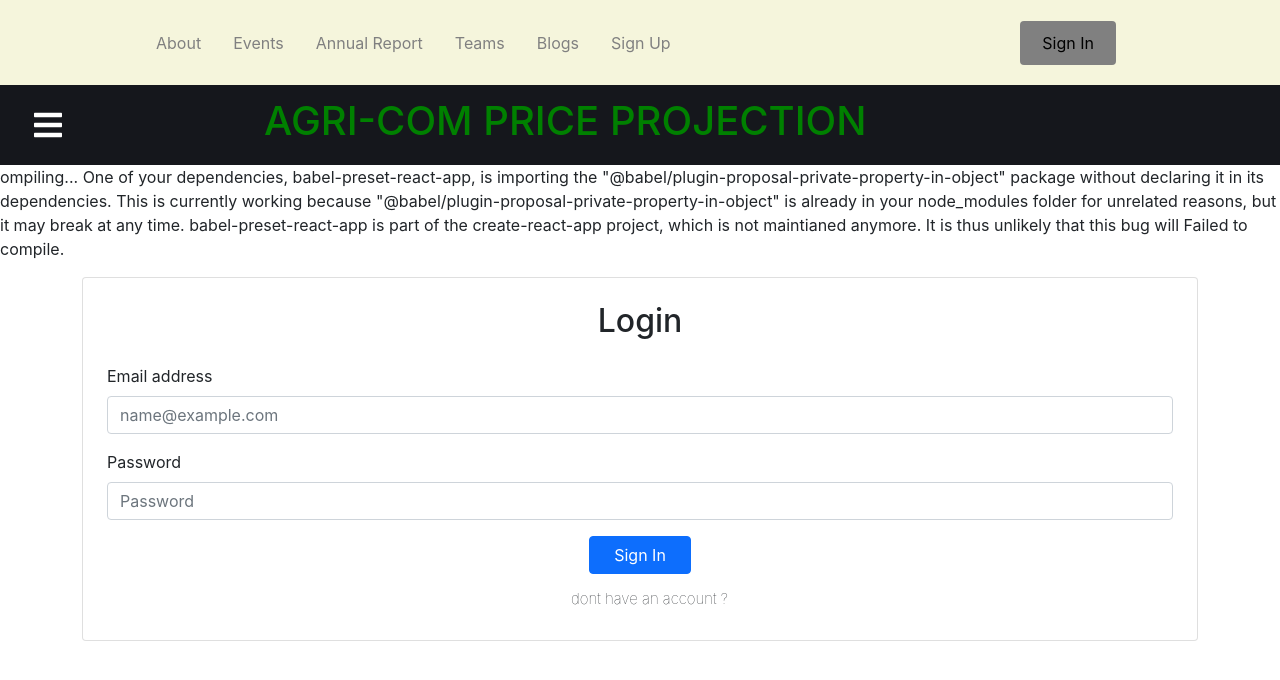
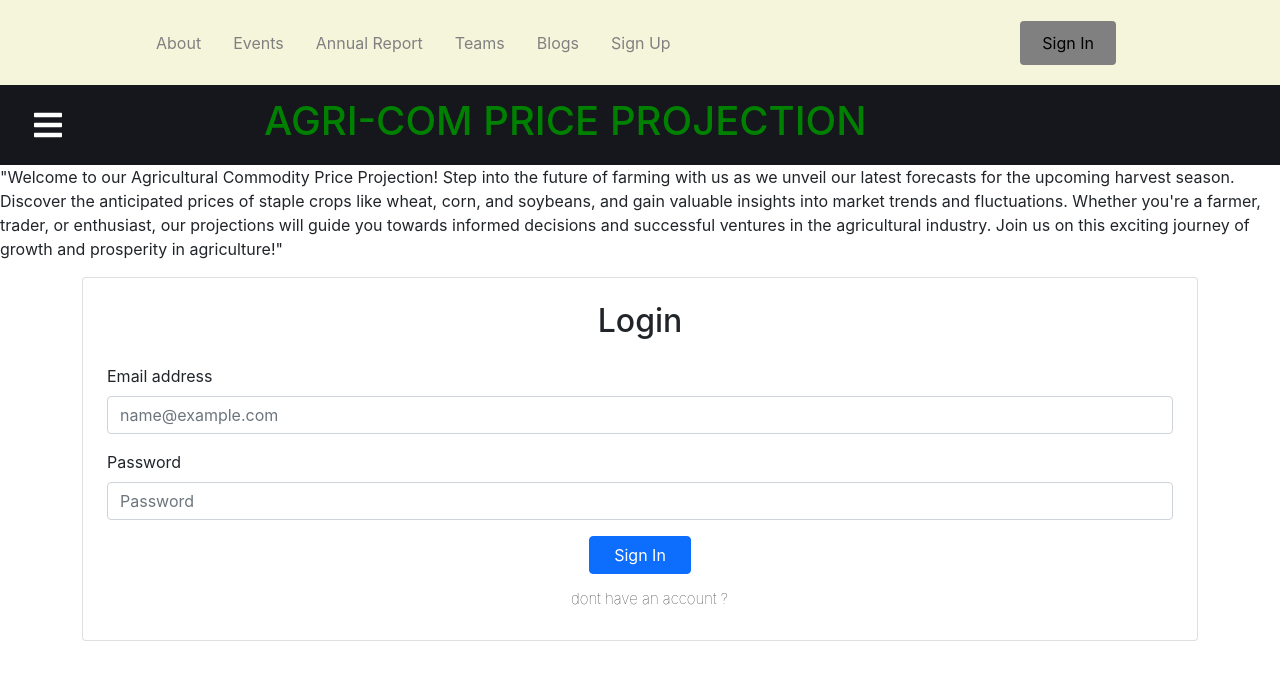
Before and after one commit to Wachiputi/ACPP, a React (Create React App) app: page /signin in a window 1280 px wide. Shown: the top 680 px of the page. Built offline with nearby package versions, Linux system fonts and the light colour scheme.

Commit message:
modified the signup page

```diff
--- a/src/pages/ContactUs.js
+++ b/src/pages/ContactUs.js
@@ -5,7 +5,7 @@ import React from "react";
 const Contact = () => {
 	return (
 		<div className="contact">
-			<h1>ACPP Contact us</h1>
+			<h3>ACPP Contact us</h3>
 		</div>
 	);
 };
--- a/src/pages/Services.js
+++ b/src/pages/Services.js
@@ -13,7 +13,7 @@ export const Services = () => {
 export const ServicesOne = () => {
 	return (
 		<div className="services">
-			<h1>prediction here</h1>
+			<h3>prediction here</h3>
 		</div>
 	);
 };
--- a/src/pages/Signin.js
+++ b/src/pages/Signin.js
@@ -6,16 +6,7 @@ const Signin = () => {
     <div>
       <p>
 
-      ompiling...
-One of your dependencies, babel-preset-react-app, is importing the
-"@babel/plugin-proposal-private-property-in-object" package without
-declaring it in its dependencies. This is currently working because
-"@babel/plugin-proposal-private-property-in-object" is already in your
-node_modules folder for unrelated reasons, but it may break at any time.
-
-babel-preset-react-app is part of the create-react-app project, which
-is not maintianed anymore. It is thus unlikely that this bug will
-Failed to compile.
+      "Welcome to our Agricultural Commodity Price Projection! Step into the future of farming with us as we unveil our latest forecasts for the upcoming harvest season. Discover the anticipated prices of staple crops like wheat, corn, and soybeans, and gain valuable insights into market trends and fluctuations. Whether you're a farmer, trader, or enthusiast, our projections will guide you towards informed decisions and successful ventures in the agricultural industry. Join us on this exciting journey of growth and prosperity in agriculture!"
 
       </p>
 
--- a/src/pages/Support.js
+++ b/src/pages/Support.js
@@ -5,7 +5,7 @@ import React from "react";
 const Support = () => {
 	return (
 		<div className="support">
-			<h1>ACPP Support us</h1>
+			<h3>ACPP Support us</h3>
 		</div>
 	);
 };
--- a/src/pages/blogs.js
+++ b/src/pages/blogs.js
@@ -12,7 +12,7 @@ const Blogs = () => {
                 height: "100vh",
             }}
         >
-            <h1>welcome to agricultural commodity price projection</h1>
+            <h3>welcome to agricultural commodity price projection</h3>
         </div>
     );
 };
--- a/src/pages/index.js
+++ b/src/pages/index.js
@@ -10,7 +10,7 @@ const Home = () => {
         height: '100vh'
       }}
     >
-      <h1>welcome to agricultural commodity price projection</h1>
+      <h3>welcome to agricultural commodity price projection</h3>
     </div>
   );
 };
--- a/src/pages/signup.js
+++ b/src/pages/signup.js
@@ -10,7 +10,7 @@ const SignUp = () => {
                 height: "100vh",
             }}
         >
-            <h1>Sign Up</h1>
+            <h3>Sign Up</h3>
         </div>
     );
 };
```
Also changed, not shown: src/App.css (+1 -6 lines).
